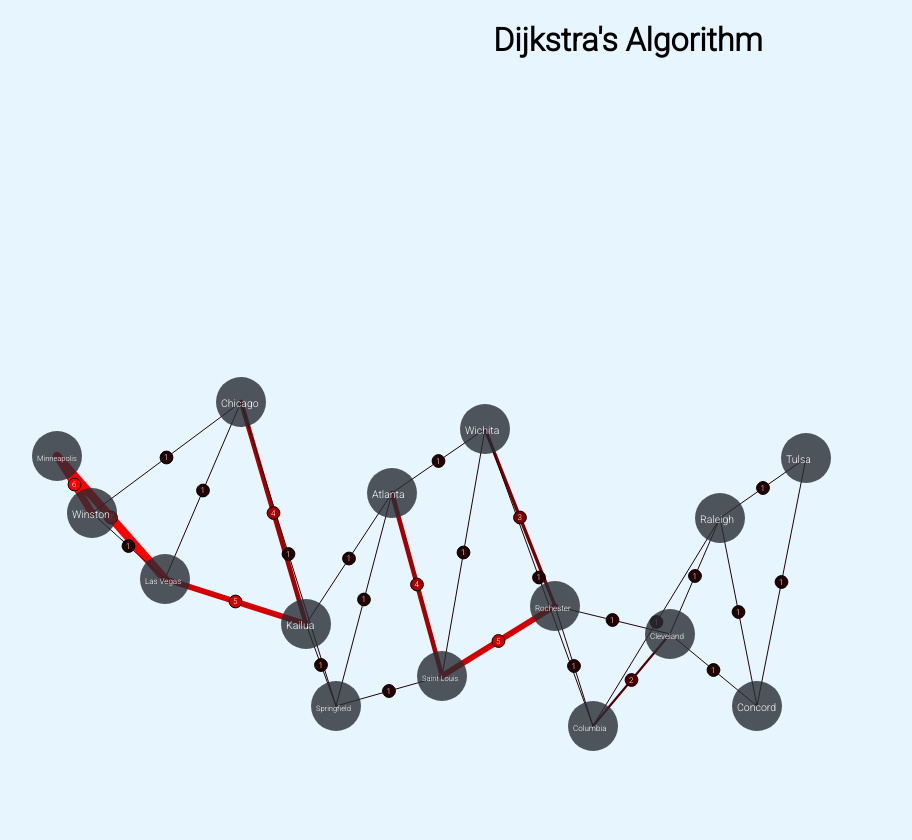
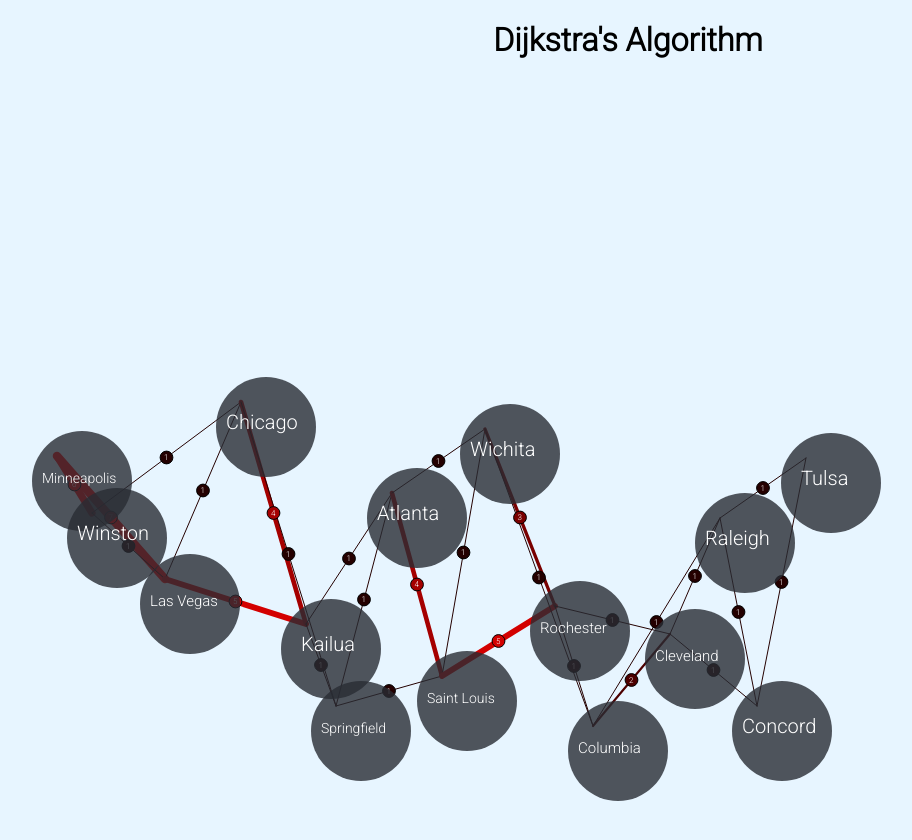
Before and after one commit to rscarbel/dijkstras-algorithm, a React (Create React App) app: page / in a window 1280 px wide. Shown: the top 840 px of the page, without its empty margins (12-924 px from the left). Built offline with nearby package versions, Linux system fonts and the light colour scheme.

Commit message:
Added conditionals for font x position

```diff
--- a/src/components/Node.js
+++ b/src/components/Node.js
@@ -11,9 +11,9 @@ const Node = ({ name, x, y }) => {
     <svg>
       <circle
       className='node'
-      cx='25'
-      cy='25'
-      r='25'
+      cx='50'
+      cy='50'
+      r='50'
       fill='#282c34'
       opacity={0.8}
       />
@@ -21,14 +21,16 @@ const Node = ({ name, x, y }) => {
       <text
       fontSize={name.length === 1
         ? '1em'
-        : name.lenth < 6 ? '16px'
-        : name.length < 8 ? '10.5px'
-        : name.length < 11 ? '8px'
-        : name.length < 13 ? '7.5px'
-        : name.length < 15 ? '7px'
-        : '7px' }
-      x={name.length > 1 ? '5': '20'}
-      y='29.5'
+        : name.lenth < 6 ? '1.5em'
+        : name.length < 8 ? '20px'
+        : name.length < 11 ? '15px'
+        : name.length < 13 ? '14px'
+        : '12px' }
+      x={name.length === 1
+        ? '40'
+        : name.length < 7 ? '20'
+        : '10'}
+      y='51.5'
       fill='white'
       >{name}</text>
     </svg>
```
